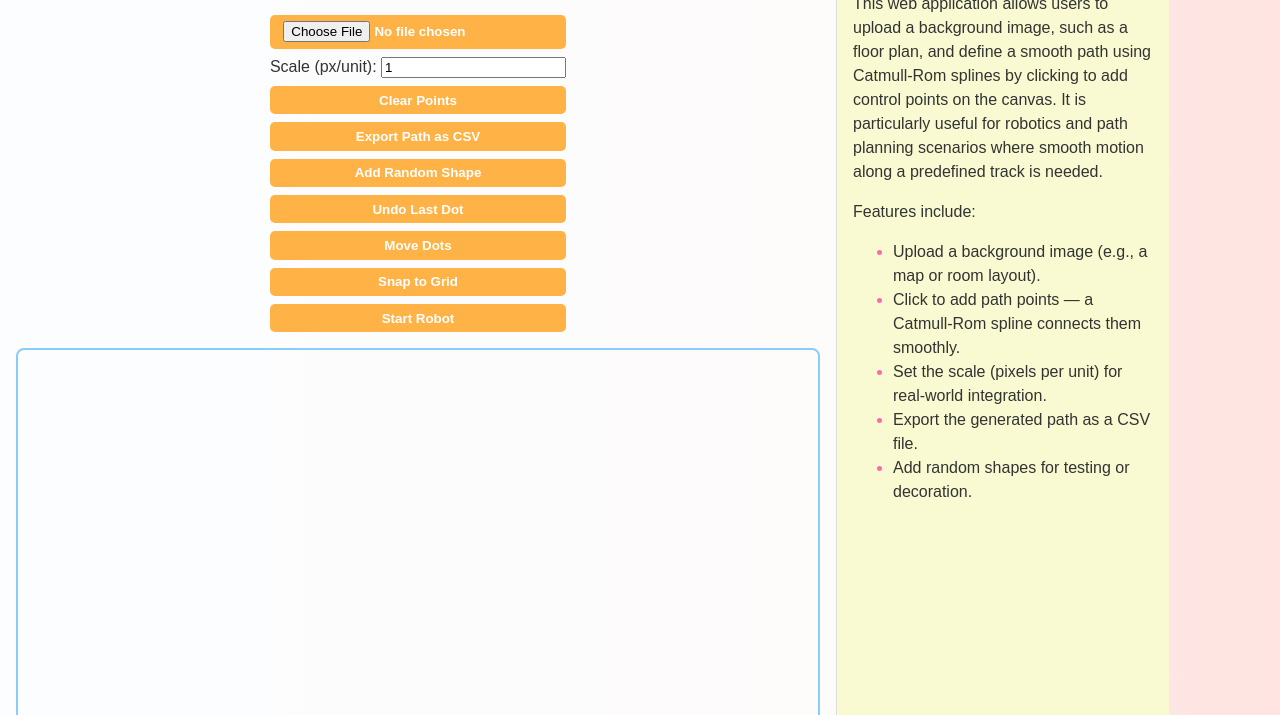
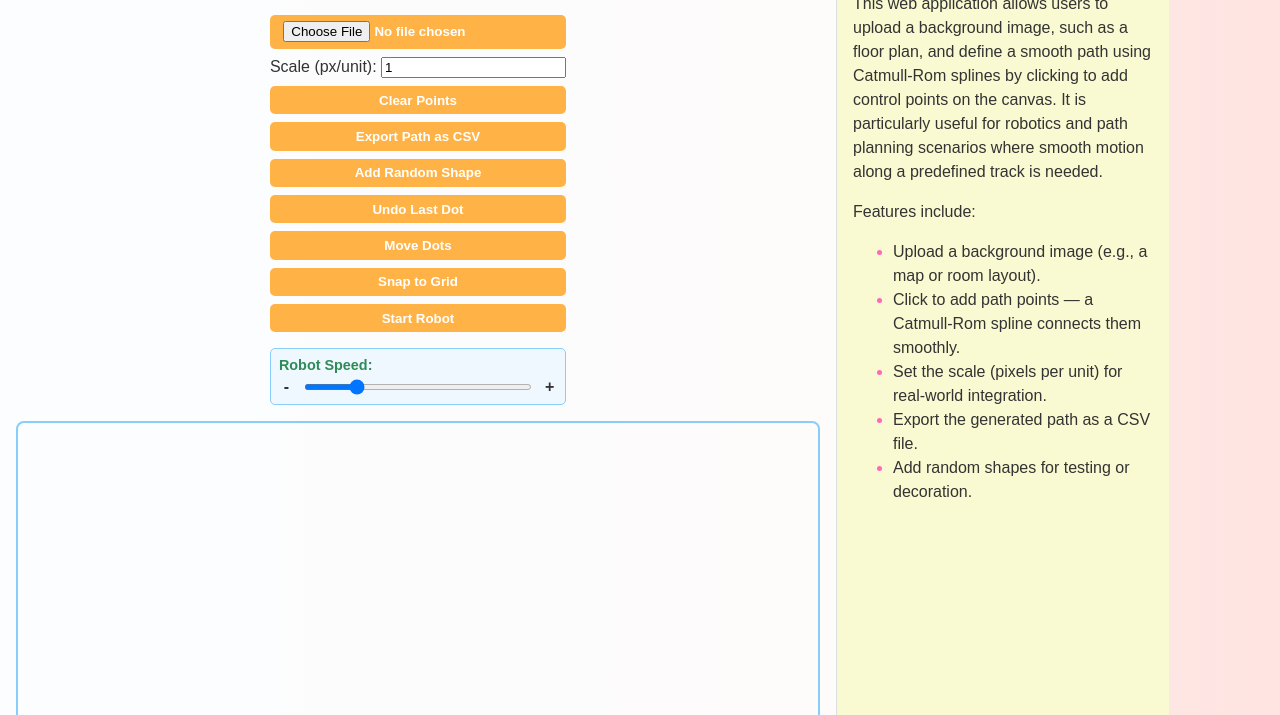
Before and after one commit to ToothbrushB/catmull-rom, a plain HTML site: page index.html in a window 1280 px wide. Shown: the part 85-800 px from the top of the page. Drawn offline with Linux system fonts and the light colour scheme.

Commit message:
Update 1.0.4

```diff
--- a/index.html
+++ b/index.html
@@ -18,6 +18,14 @@
       <button id="moveDotsBtn" onclick="toggleMoveDotsMode()">Move Dots</button>
       <button id="snapToGridBtn" onclick="toggleSnapToGrid()">Snap to Grid</button>
       <button id="startRobotBtn" onclick="toggleRobotSimulation()">Start Robot</button>
+      <div id="robot-speed-control">
+        <label for="robotSpeedSlider">Robot Speed:</label>
+        <div class="speed-slider-container">
+          <span class="speed-label">-</span>
+          <input type="range" id="robotSpeedSlider" min="1" max="20" value="5" oninput="updateRobotSpeed(this.value)">
+          <span class="speed-label">+</span>
+        </div>
+      </div>
     </div>
     <div id="canvas-container">
       <canvas id="canvas" width="800" height="600"></canvas>
--- a/script.js
+++ b/script.js
@@ -305,3 +305,8 @@ function addRandomShape() {
 
   draw();
 }
+
+function updateRobotSpeed(value) {
+  // Convert slider value (1-20) to robot speed (0.001-0.02)
+  robotSpeed = (value / 1000) * 4; // Range from 0.004 to 0.08
+}
--- a/styles.css
+++ b/styles.css
@@ -78,3 +78,58 @@ canvas {
 #description ul li::marker {
     color: #ff69b4;
 }
+
+#robot-speed-control {
+    margin-top: 0.5em;
+    padding: 0.5em;
+    background-color: #f0f8ff;
+    border-radius: 5px;
+    border: 1px solid #87cefa;
+}
+
+#robot-speed-control label {
+    display: block;
+    margin-bottom: 0.3em;
+    font-weight: bold;
+    color: #2e8b57;
+    font-size: 0.9em;
+}
+
+.speed-slider-container {
+    display: flex;
+    align-items: center;
+    gap: 0.5em;
+}
+
+.speed-label {
+    font-weight: bold;
+    color: #333;
+    min-width: 15px;
+    text-align: center;
+}
+
+#robotSpeedSlider {
+    flex: 1;
+    height: 6px;
+    background: #ddd;
+    outline: none;
+    border-radius: 3px;
+}
+
+#robotSpeedSlider::-webkit-slider-thumb {
+    appearance: none;
+    width: 18px;
+    height: 18px;
+    background: #2e8b57;
+    border-radius: 50%;
+    cursor: pointer;
+}
+
+#robotSpeedSlider::-moz-range-thumb {
+    width: 18px;
+    height: 18px;
+    background: #2e8b57;
+    border-radius: 50%;
+    cursor: pointer;
+    border: none;
+}
```
